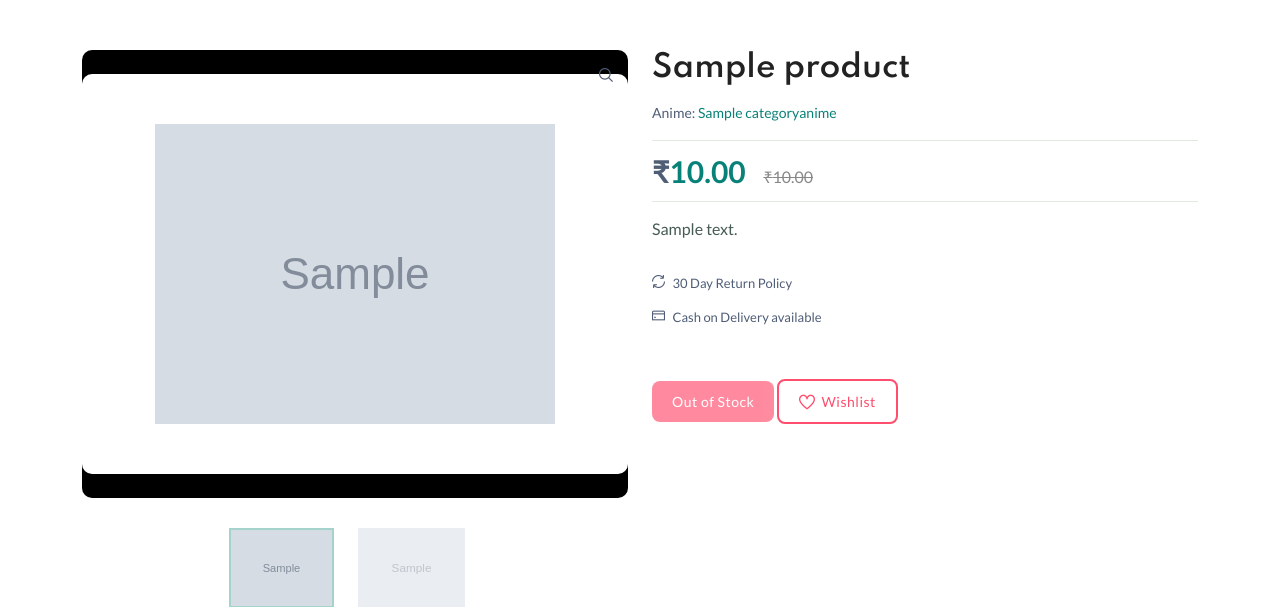
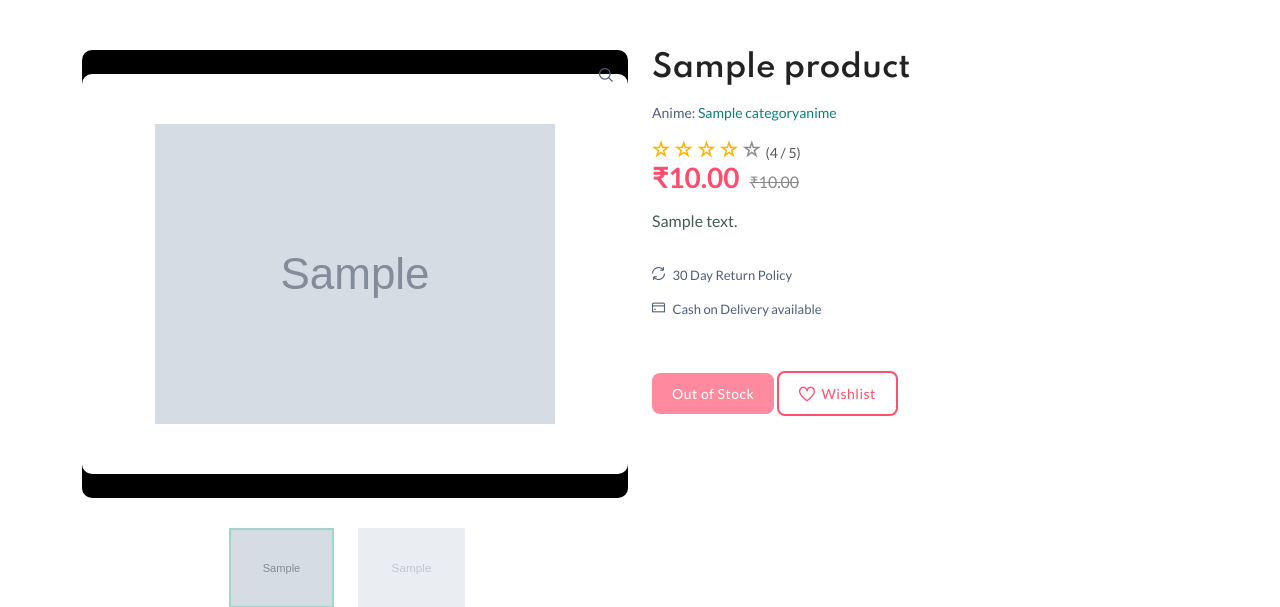
Before and after one commit to donjoo/1stproject, a Django app: page /product_detail/1/ in a window 1280 px wide. Shown: the part 228-835 px from the top of the page. Run offline with Django 5.2, Linux system fonts and the light colour scheme; tables that the repository leaves empty hold one stand-in row (values such as "Sample post"); grey boxes marked "Sample" are stand-in pictures; some libraries are stand-ins or nearby versions.

Commit message:
implemented rating display

```diff
--- a/wkproject/project/app/views.py
+++ b/wkproject/project/app/views.py
@@ -15,7 +15,8 @@ from django.utils import timezone
 from django.http import HttpResponseBadRequest
 from django.db.models import OuterRef, Subquery
 from decimal import Decimal
-
+from django.db.models import Avg, Count
+from orders.models import ProductRating
 # Create your views here.
 current_date = datetime.date.today()
 
@@ -218,6 +219,9 @@ def product_detail(request, pid):
     # Passing pid to is_size_out_of_stock function
     sizes_out_of_stock = {size.size: is_size_out_of_stock(pid, size.size) for size in sizes}
     all_sizes_out_of_stock = all(sizes_out_of_stock.values())
+    avg_rating = ProductRating.objects.filter(product=product).aggregate(avg=Avg('rating'))['avg'] or 0
+    rounded_rating = round(avg_rating)
+
 
     context = {
         "product": product,
@@ -228,6 +232,7 @@ def product_detail(request, pid):
         "sizes_out_of_stock": sizes_out_of_stock,
         "all_sizes_out_of_stock":all_sizes_out_of_stock,
         "in_wishlist": in_wishlist,  # 👈 Add this
+        "avg_rating": rounded_rating,
     }
 
     return render(request, 'app/product_detail.html', context)
--- a/wkproject/project/templates/app/product_detail.html
+++ b/wkproject/project/templates/app/product_detail.html
@@ -48,10 +48,32 @@
                             <span> Anime: <a href="shop-grid-right.html">{{product.anime}}</a></span>
                         </div>
                     </div>
+<div class="rating">
+    {% for i in "12345"|make_list %}
+        {% if forloop.counter <= avg_rating %}
+            <i class="fi-rs-star text-warning"></i>
+        {% else %}
+            <i class="fi-rs-star text-muted"></i>
+        {% endif %}
+    {% endfor %}
+    <span>({{ avg_rating }} / 5)</span>
+</div>
+
+</div>
                     <div class="clearfix product-price-cover">
                         <div class="product-price primary-color float-left">
-                            <ins> <span>₹</span><span class="current-price current-product-price-{{ product.id }} text-brand">{{product.price}}</span></ins>
-                            <ins> <span class="old-price font-md ml-15"><span>₹</span>{{product.old_price}}</span></ins>
+                            <div class="clearfix product-price-cover">
+    <div class="product-price float-left">
+        <span class="current-price">₹{{ product.price }}</span>
+        {% if product.old_price %}
+            <span class="old-price">₹{{ product.old_price }}</span>
+        {% endif %}
+        {% if offer.discount %}
+            <p class="offer-text">Offer: <span>{{ offer.discount }}% off</span></p>
+        {% endif %}
+    </div>
+</div>
+
                             {% if offer.discount %}
                             <p>Offer <span style="color: red;">{{ offer.discount }} off</span></p>
                             {% endif %}
@@ -341,7 +363,44 @@ $(document).ready(function() {
 .product-action-buttons .btn i {
     font-size: 16px;
 }
+.rating i {
+    font-size: 18px;
+    margin-right: 2px;
+}
+.rating span {
+    font-size: 14px;
+    color: #555;
+}
+.text-warning {
+    color: #ffc107;
+}
+.text-muted {
+    color: #e0e0e0;
+}
 
+.product-price {
+    display: flex;
+    align-items: baseline;
+    gap: 10px;
+}
+
+.current-price {
+    font-size: 28px;  /* larger font */
+    font-weight: 700; /* bold */
+    color: #ff4d6d;  /* primary color */
+}
+
+.old-price {
+    font-size: 16px;  /* smaller */
+    color: #888;      /* muted */
+    text-decoration: line-through;
+}
+
+.offer-text {
+    font-size: 14px;
+    color: red;
+    margin-top: 5px;
+}
 
 </style>
 
--- a/wkproject/project/templates/app/shop-filter.html
+++ b/wkproject/project/templates/app/shop-filter.html
@@ -263,11 +263,11 @@
                                         </div>
                                         {% endif %}
                                         <h2><a href="shop-product-right.html">{{p.title}}</a></h2>
-                                        <div class="rating-result" title="90%">
+                                        <!-- <div class="rating-result" title="90%">
                                             <span>
                                                 <span>90%</span>
                                             </span>
-                                        </div>
+                                        </div> -->
                                         <div class="product-price">
                                             <span>₹</span><span class="current-price current-product-price-{{ p.id }} text-brand">{{p.price}}</span>
                                             <span class="old-price">₹{{p.old_price}}</span>
```
Also changed, not shown: wkproject/project/adminside/views.py (+8 -2 lines), wkproject/project/templates/adminside/products_details.html (+29 -0 lines).
